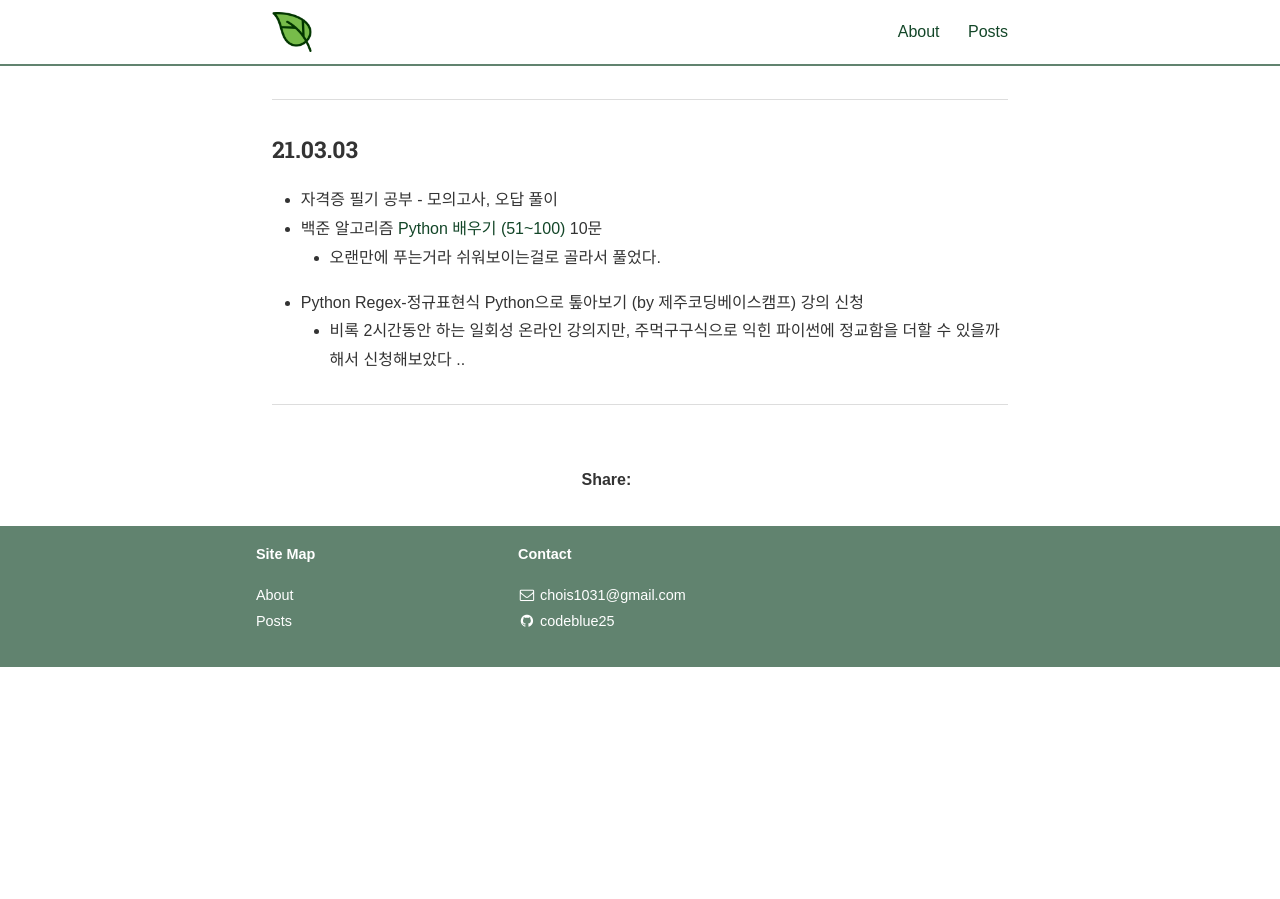
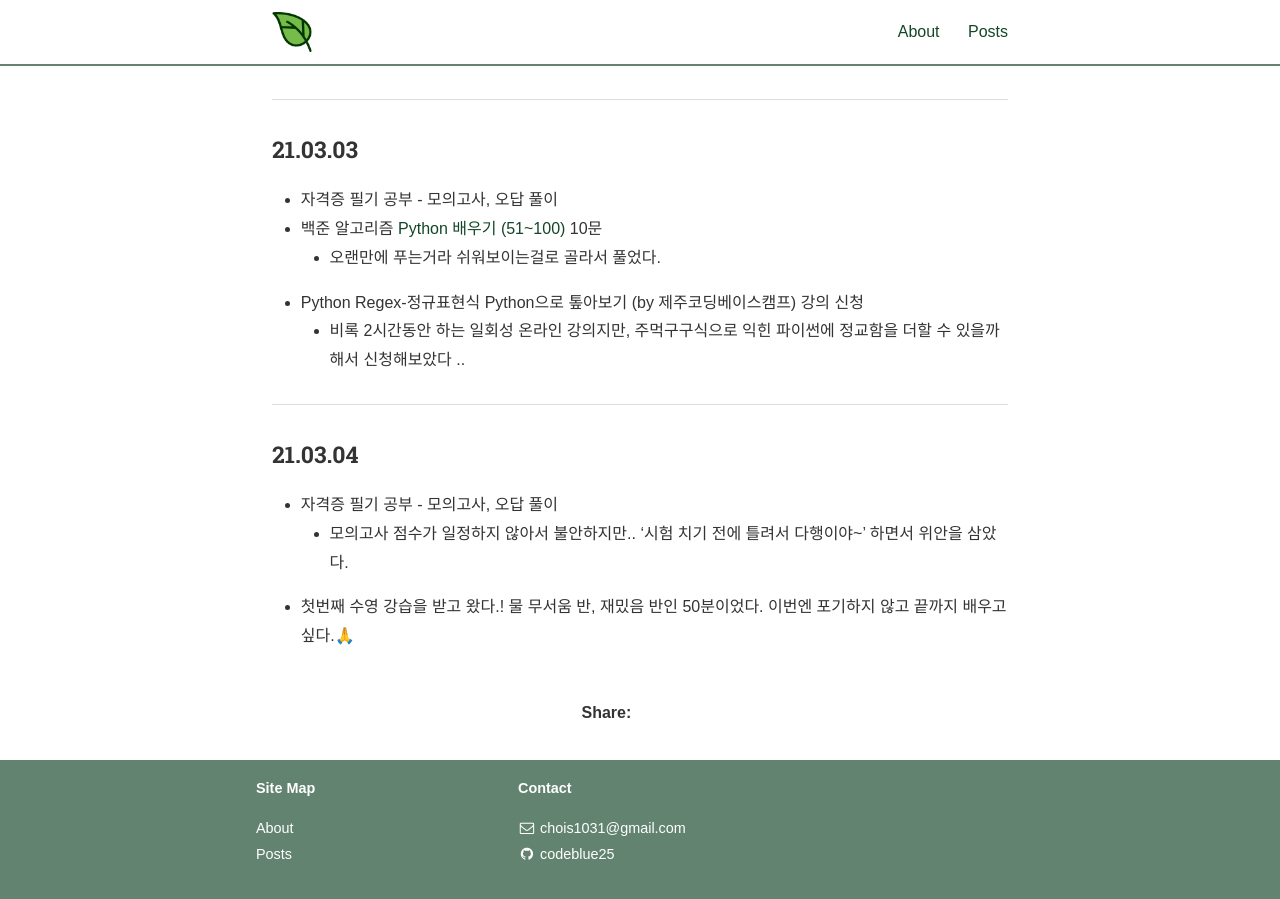
Before and after one commit to codeblue25/codeblue25.github.io, a Jekyll site: the page built from _posts/2021-02-27-0306.md, in a window 1280 px wide and 900 px high, scrolled down 1039 px. Built offline with Jekyll 4.4.1, drawn with Linux system fonts in a browser that asks for light colours; nearby versions of some CDN libraries; some web fonts are replaced; a style sheet for code colours, icons or effects is not loaded; before the commit the page ends 1706 px from its top, so only the background shows below that.

Commit message:
210304 TIL

```diff
--- a/_posts/2021-02-27-0306.md
+++ b/_posts/2021-02-27-0306.md
@@ -47,3 +47,9 @@ categories: TIL
   * 비록 2시간동안 하는 일회성 온라인 강의지만, 주먹구구식으로 익힌 파이썬에 정교함을 더할 수 있을까해서 신청해보았다 ..
 
 ---
+
+<h3>21.03.04</h3>
+
+* 자격증 필기 공부 - 모의고사, 오답 풀이
+  * 모의고사 점수가 일정하지 않아서 불안하지만.. '시험 치기 전에 틀려서 다행이야~' 하면서 위안을 삼았다.
+* 첫번째 수영 강습을 받고 왔다.! 물 무서움 반, 재밌음 반인 50분이었다. 이번엔 포기하지 않고 끝까지 배우고 싶다.🙏
```
